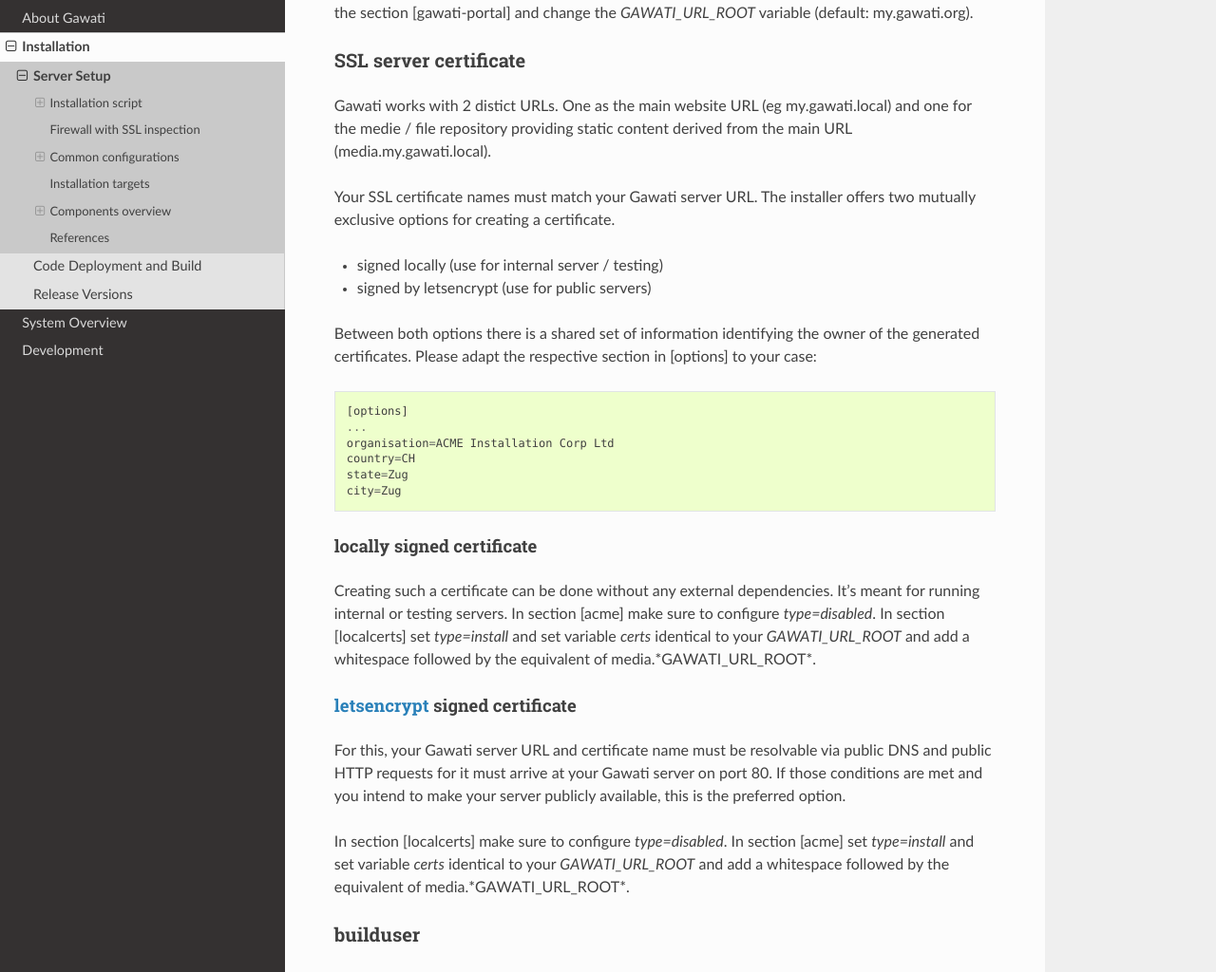
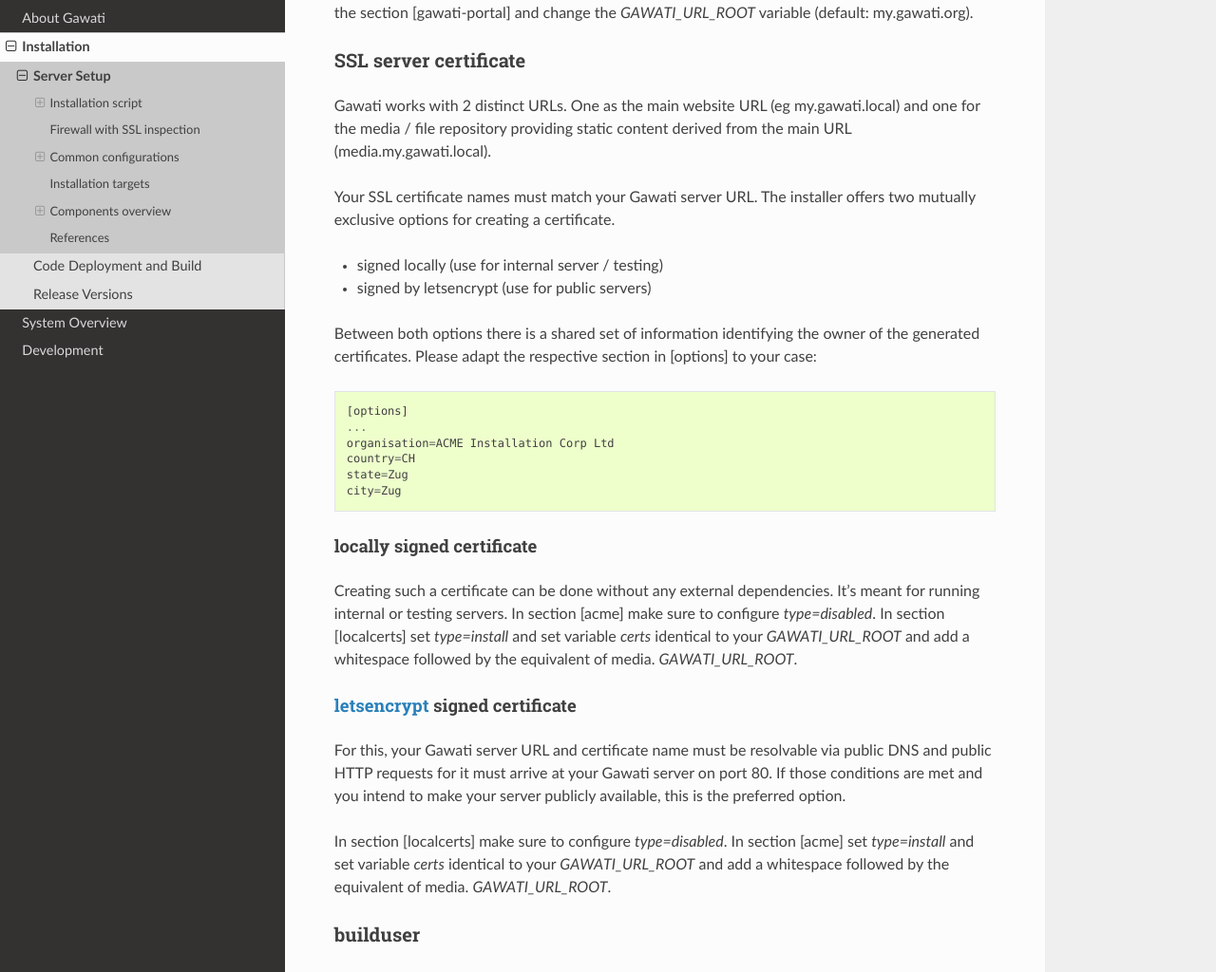
Before and after one commit to gawati/gawati-docs, a Sphinx documentation site: the page built from docs/source/setup/setup-essentials.rst, in a window 1280 px wide and 1400 px high, scrolled down 2064 px. Shown: the part 156-1180 px from the top of the window at 95% size. Built offline with Sphinx 7.4.7 and the Read the Docs theme 2.0.0, drawn with Linux system fonts in a browser that asks for light colours.

Commit message:
typos :/

```diff
--- a/docs/source/setup/setup-essentials.rst
+++ b/docs/source/setup/setup-essentials.rst
@@ -85,8 +85,8 @@ of the installer, find the section [gawati-portal] and change the
 SSL server certificate
 =======================
 
-Gawati works with 2 distict URLs. One as the main website URL (eg my.gawati.local)
-and one for the medie / file repository providing static content derived from the
+Gawati works with 2 distinct URLs. One as the main website URL (eg my.gawati.local)
+and one for the media / file repository providing static content derived from the
 main URL (media.my.gawati.local).
 
 Your SSL certificate names must match your Gawati server URL. The installer offers
@@ -113,7 +113,7 @@ Creating such a certificate can be done without any external dependencies. It's
 meant for running internal or testing servers.
 In section [acme] make sure to configure *type=disabled*. In section [localcerts]
 set *type=install* and set variable *certs* identical to your *GAWATI_URL_ROOT*
-and add a whitespace followed by the equivalent of media.*GAWATI_URL_ROOT*.
+and add a whitespace followed by the equivalent of media. *GAWATI_URL_ROOT*.
 
 `letsencrypt`_ signed certificate
 ---------------------------------
@@ -125,7 +125,7 @@ this is the preferred option.
 
 In section [localcerts] make sure to configure *type=disabled*. In section [acme]
 set *type=install* and set variable *certs* identical to your *GAWATI_URL_ROOT*
-and add a whitespace followed by the equivalent of media.*GAWATI_URL_ROOT*.
+and add a whitespace followed by the equivalent of media. *GAWATI_URL_ROOT*.
 
 builduser
 =========
```
